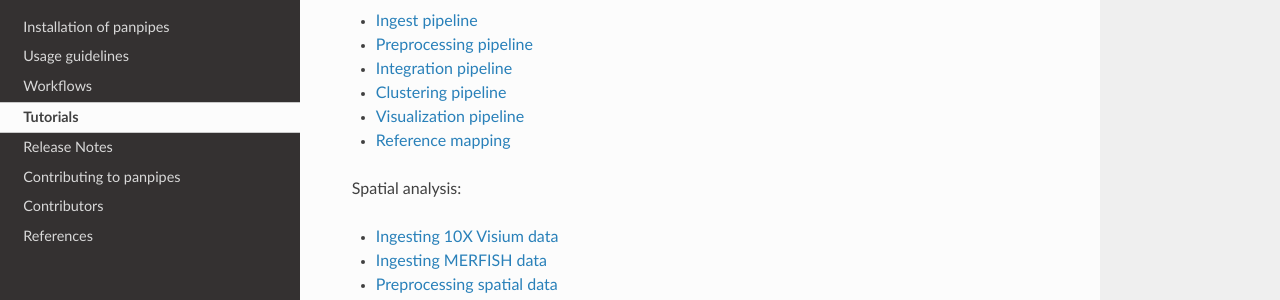
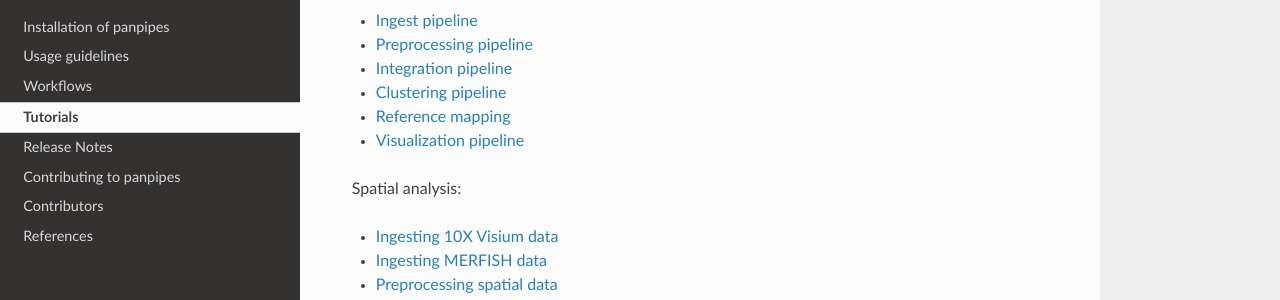
Before and after one commit to bio-la/panpipes-nextflow, a Sphinx documentation site: the page built from docs/tutorials/index.md, in a window 1280 px wide. Shown: the part 223-523 px from the top of the page. Built offline with Sphinx 7.4.7 and the Read the Docs theme 2.0.0, drawn with Linux system fonts in a browser that asks for light colours.

```diff
--- a/docs/tutorials/index.md
+++ b/docs/tutorials/index.md
@@ -8,8 +8,8 @@ Check out the following tutorials which take you through the running of a subset
 - [Preprocessing pipeline](https://panpipes-tutorials.readthedocs.io/en/latest/filtering_data/filtering_data_with_panpipes.html)
 - [Integration pipeline](https://panpipes-tutorials.readthedocs.io/en/latest/uni_multi_integration/Integrating_data_with_panpipes.html)
 - [Clustering pipeline](https://panpipes-tutorials.readthedocs.io/en/latest/clustering/clustering_tutorial.html)
+- [Reference mapping](https://panpipes-tutorials.readthedocs.io/en/latest/refmap_pancreas/Reference_mapping.html)
 - [Visualization pipeline](https://panpipes-tutorials.readthedocs.io/en/latest/visualization/vis_with_panpipes.html)
-- [Reference mapping](https://panpipes-tutorials.readthedocs.io/en/latest/refmap_pancreas/Reference_mapping.html)
 
 Spatial analysis:
 
```
Also changed, not shown: 9 other files.
